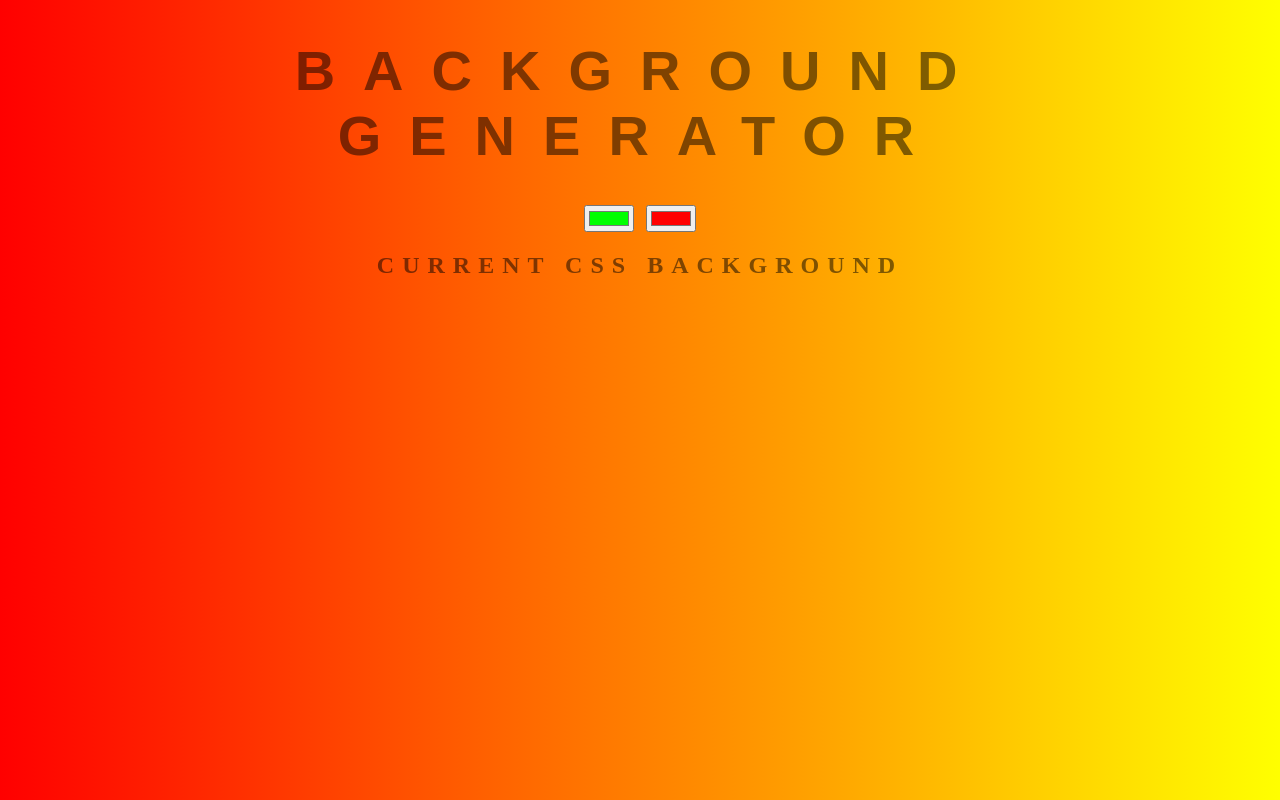
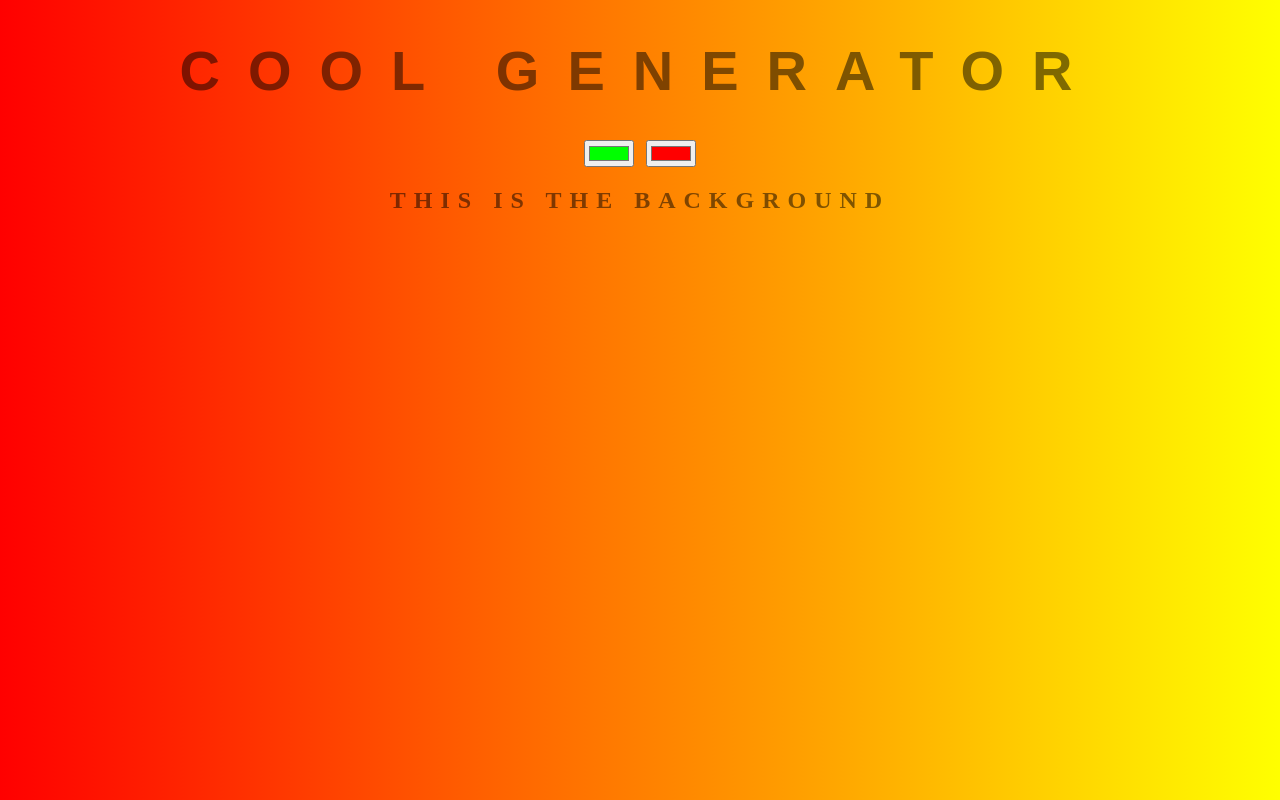
Before and after one commit to st4rkz/bg-generator, a plain HTML site: page index.html in a window 1280 px wide. Drawn offline with Linux system fonts and the light colour scheme.

Commit message:
Changing text

```diff
--- a/index.html
+++ b/index.html
@@ -5,10 +5,10 @@
 	<link rel="stylesheet" type="text/css" href="css/main.css">
 </head>
 <body id="gradient">
-	<h1>Background Generator</h1>
+	<h1>COOL Generator</h1>
 	<input class="color1" type="color" name="color1" value="#00ff00">
 	<input class="color2" type="color" name="color2" value="#ff0000">
-	<h2>Current CSS Background</h2>
+	<h2>This is the background</h2>
 	<h3></h3>
 	<script type="text/javascript" src="js/main.js"></script>
 </body>
```
